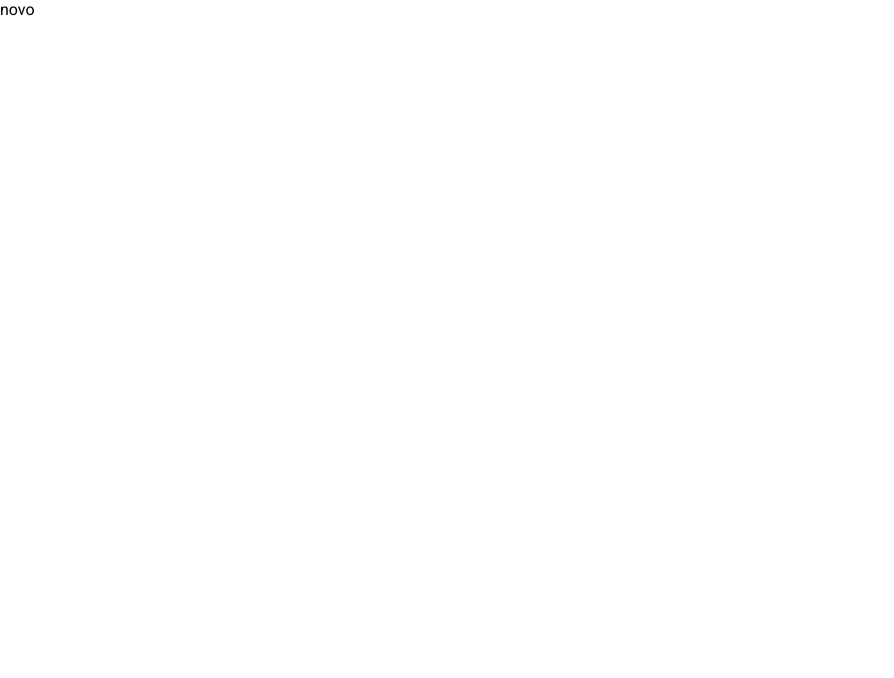
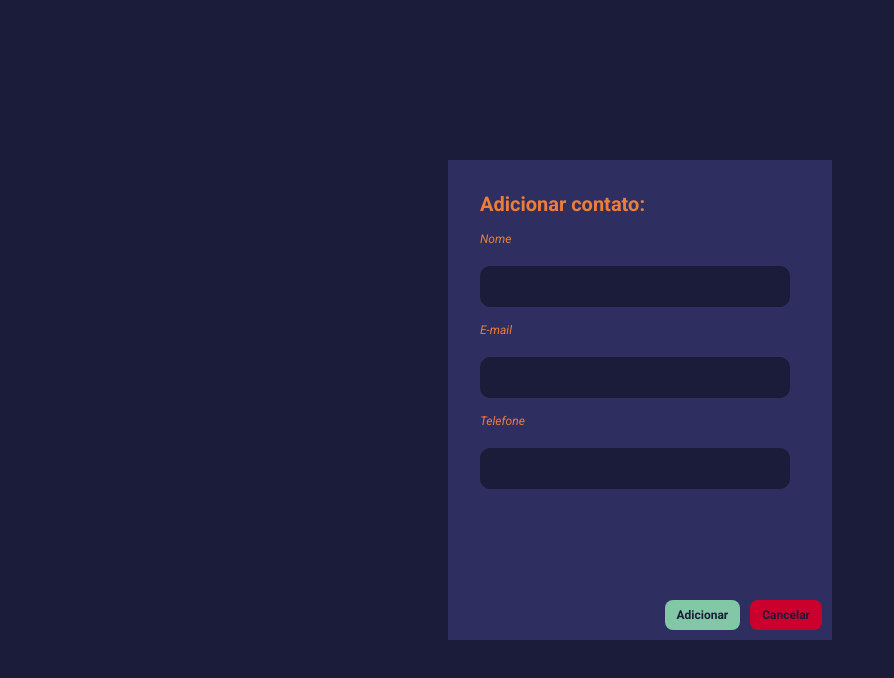
Before and after one commit to ibogar/contatos_ebac, a React (Create React App) app: page /new in a window 1280 px wide. Shown: the top 678 px of the page, without its empty margins (0-894 px from the left). Built offline with nearby package versions, Linux system fonts and the light colour scheme.

Commit message:
add pages structure, a add contact page with its visuals and update some styled componets locations to become usable globally

```diff
--- a/src/components/ContactCard/index.tsx
+++ b/src/components/ContactCard/index.tsx
@@ -4,6 +4,7 @@ import { useDispatch } from 'react-redux'
 import * as S from './styles'
 import { edit, remove } from '../../store/reducers/contacts'
 import ContactClass from '../../models/Contact'
+import * as G from '../../styles'
 
 type Props = ContactClass
 
@@ -56,7 +57,7 @@ const ContactCard = ({
 
   return (
     <S.Card>
-      <S.Title htmlFor={name}>Nome</S.Title>
+      <G.Label htmlFor={name}>Nome</G.Label>
       <S.Name
         id={name}
         type="text"
@@ -64,7 +65,7 @@ const ContactCard = ({
         value={name}
         onChange={(e) => setName(e.target.value)}
       />
-      <S.Title htmlFor={email}>E-mail</S.Title>
+      <G.Label htmlFor={email}>E-mail</G.Label>
       <S.Email
         id={email}
         type="email"
@@ -72,7 +73,7 @@ const ContactCard = ({
         value={email}
         onChange={(e) => setEmail(e.target.value)}
       />
-      <S.Title htmlFor={telephone}>Telefone</S.Title>
+      <G.Label htmlFor={telephone}>Telefone</G.Label>
       <S.Tel
         id={telephone}
         type="tel"
@@ -81,15 +82,15 @@ const ContactCard = ({
         onChange={(e) => setTelephone(e.target.value)}
       />
       {editing ? (
-        <S.ActionsContainer>
-          <S.PositiveBtn onClick={saveEdit}>Salvar</S.PositiveBtn>
-          <S.DangerBtn onClick={cancelEdit}>Cancelar</S.DangerBtn>
-        </S.ActionsContainer>
+        <G.ActionsContainer>
+          <G.PositiveBtn onClick={saveEdit}>Salvar</G.PositiveBtn>
+          <G.DangerBtn onClick={cancelEdit}>Cancelar</G.DangerBtn>
+        </G.ActionsContainer>
       ) : (
-        <S.ActionsContainer>
-          <S.EditBtn onClick={() => setEditing(true)}>Editar</S.EditBtn>
-          <S.DangerBtn onClick={() => dispatch(remove(id))}>Apagar</S.DangerBtn>
-        </S.ActionsContainer>
+        <G.ActionsContainer>
+          <G.EditBtn onClick={() => setEditing(true)}>Editar</G.EditBtn>
+          <G.DangerBtn onClick={() => dispatch(remove(id))}>Apagar</G.DangerBtn>
+        </G.ActionsContainer>
       )}
     </S.Card>
   )
--- a/src/components/ContactCard/styles.ts
+++ b/src/components/ContactCard/styles.ts
@@ -1,6 +1,5 @@
 import styled, { css } from 'styled-components'
 import variables from '../../styles/variables'
-import { Button } from '../../styles'
 
 const sharedInput = css`
   background: inherit;
@@ -23,12 +22,6 @@ export const Card = styled.div`
   position: relative;
 `
 
-export const Title = styled.label`
-  font-size: 12px;
-  font-style: italic;
-  cursor: pointer;
-`
-
 export const Name = styled.input`
   ${sharedInput};
   font-size: 24px;
@@ -42,25 +35,3 @@ export const Email = styled.input`
   ${sharedInput};
   font-size: 12px;
 `
-
-export const ActionsContainer = styled.div`
-  position: absolute;
-  right: 10px;
-  bottom: 10px;
-  display: flex;
-  gap: 10px;
-`
-
-export const DangerBtn = styled(Button)`
-  background-color: ${variables.dangerColor};
-  color: ${variables.mainColor};
-`
-
-export const EditBtn = styled(Button)`
-  background-color: ${variables.neutralColor};
-  color: ${variables.mainColor};
-`
-export const PositiveBtn = styled(Button)`
-  background-color: ${variables.positiveColor};
-  color: ${variables.mainColor};
-`
--- /dev/null
+++ b/src/containers/AddContactForm/index.tsx
@@ -0,0 +1,27 @@
+import { useNavigate } from 'react-router-dom'
+import * as G from '../../styles'
+import { Form, FormContainer } from './styles'
+
+const AddContactForm = () => {
+  const navigate = useNavigate()
+
+  return (
+    <FormContainer>
+      <G.Title>Adicionar contato:</G.Title>
+      <Form>
+        <G.Label htmlFor="">Nome</G.Label>
+        <G.Input type="text" />
+        <G.Label htmlFor="">E-mail</G.Label>
+        <G.Input type="text" />
+        <G.Label htmlFor="">Telefone</G.Label>
+        <G.Input type="text" />
+      </Form>
+      <G.ActionsContainer>
+        <G.PositiveBtn>Adicionar</G.PositiveBtn>
+        <G.DangerBtn onClick={() => navigate('/')}>Cancelar</G.DangerBtn>
+      </G.ActionsContainer>
+    </FormContainer>
+  )
+}
+
+export default AddContactForm
--- /dev/null
+++ b/src/containers/AddContactForm/styles.ts
@@ -0,0 +1,21 @@
+import styled from 'styled-components'
+import variables from '../../styles/variables'
+
+export const FormContainer = styled.div`
+  height: 60vh;
+  width: 30vw;
+  margin: 20vh auto;
+  background-color: ${variables.highlightMainClr};
+  color: ${variables.textColor};
+  padding: 2rem;
+  position: relative;
+
+  Label {
+    margin-top: 1rem;
+  }
+`
+
+export const Form = styled.form`
+  display: flex;
+  flex-direction: column;
+`
--- a/src/containers/Searchbar/index.tsx
+++ b/src/containers/Searchbar/index.tsx
@@ -1,7 +1,8 @@
 import { useDispatch, useSelector } from 'react-redux'
-import { InputContainer, Label, SearchInput, Select } from './styles'
+import * as S from './styles'
 import { setQuery, setType } from '../../store/reducers/filter'
 import { RootReducer } from '../../store'
+import { Input, Title } from '../../styles'
 
 const SearchBar = () => {
   const dispatch = useDispatch()
@@ -9,21 +10,21 @@ const SearchBar = () => {
 
   return (
     <>
-      <InputContainer>
-        <Label>Buscar contato:</Label>
+      <S.InputContainer>
+        <Title>Buscar contato:</Title>
         <div>
-          <SearchInput
+          <Input
             type="text"
             value={searchQuery}
             onChange={(e) => dispatch(setQuery(e.target.value))}
           />
-          <Select onChange={(e) => dispatch(setType(e.target.value))}>
+          <S.Select onChange={(e) => dispatch(setType(e.target.value))}>
             <option value="name">Nome</option>
             <option value="telephone">Telefone</option>
             <option value="email">E-mail</option>
-          </Select>
+          </S.Select>
         </div>
-      </InputContainer>
+      </S.InputContainer>
     </>
   )
 }
--- a/src/containers/Searchbar/styles.ts
+++ b/src/containers/Searchbar/styles.ts
@@ -9,30 +9,6 @@ export const InputContainer = styled.div`
 
   div {
     display: flex;
-  }
-`
-
-export const Label = styled.label`
-  color: ${variables.textColor};
-  font-weight: bold;
-  font-size: 20px;
-`
-
-export const SearchInput = styled.input`
-  flex: 1;
-  margin-top: 20px;
-  margin-right: 10px;
-  padding: 10px 14px;
-  border: 1px solid ${variables.mainColor};
-  border-radius: 10px;
-  background-color: ${variables.mainColor};
-  color: ${variables.textColor};
-  font-size: 16px;
-
-  &:focus {
-    outline: none;
-    border-color: ${variables.textColor};
-    box-shadow: 0 0 0 2px rgba(192, 105, 12, 0.3);
   }
 `
 
--- a/src/pages/NewContact/index.tsx
+++ b/src/pages/NewContact/index.tsx
@@ -1,5 +1,7 @@
+import AddContactForm from '../../containers/AddContactForm'
+
 const NewContact = () => {
-  return <div>novo</div>
+  return <AddContactForm />
 }
 
 export default NewContact
--- a/src/store/reducers/contacts.ts
+++ b/src/store/reducers/contacts.ts
@@ -27,7 +27,7 @@ const initialState: ContactState = {
     },
     {
       id: 4,
-      name: 'NotJohn',
+      name: 'John',
       telephone: '555 0134',
       email: 'notjohn@example.com'
     },
--- a/src/styles/index.ts
+++ b/src/styles/index.ts
@@ -9,7 +9,11 @@ const GlobalStyle = createGlobalStyle`
     font-family: Roboto, sans-serif;
     list-style: none;
     }
-    `
+
+  body {
+    background-color: ${variables.mainColor};
+  }
+`
 
 export const Container = styled.div`
   width: 60%;
@@ -21,7 +25,7 @@ export const Container = styled.div`
 `
 
 export const SearchContainer = styled.div`
-  background-color: #2e2e61;
+  background-color: ${variables.highlightMainClr};
   height: 30vh;
 `
 
@@ -44,4 +48,56 @@ export const Button = styled.button`
   border-radius: 8px;
 `
 
+export const DangerBtn = styled(Button)`
+  background-color: ${variables.dangerColor};
+  color: ${variables.mainColor};
+`
+
+export const EditBtn = styled(Button)`
+  background-color: ${variables.neutralColor};
+  color: ${variables.mainColor};
+`
+export const PositiveBtn = styled(Button)`
+  background-color: ${variables.positiveColor};
+  color: ${variables.mainColor};
+`
+export const ActionsContainer = styled.div`
+  position: absolute;
+  right: 10px;
+  bottom: 10px;
+  display: flex;
+  gap: 10px;
+`
+
+export const Title = styled.h1`
+  color: ${variables.textColor};
+  font-weight: bold;
+  font-size: 20px;
+`
+
+export const Label = styled.label`
+  font-size: 12px;
+  font-style: italic;
+  cursor: pointer;
+`
+
+export const Input = styled.input`
+  flex: 1;
+  margin-top: 20px;
+  margin-right: 10px;
+  padding: 10px 14px;
+  border: 1px solid ${variables.mainColor};
+  border-radius: 10px;
+  background-color: ${variables.mainColor};
+  color: ${variables.textColor};
+  font-size: 16px;
+
+  &:hover,
+  &:focus {
+    outline: none;
+    border-color: ${variables.textColor};
+    box-shadow: 0 0 0 2px rgba(192, 105, 12, 0.3);
+  }
+`
+
 export default GlobalStyle
```
